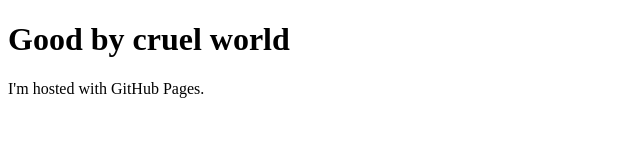
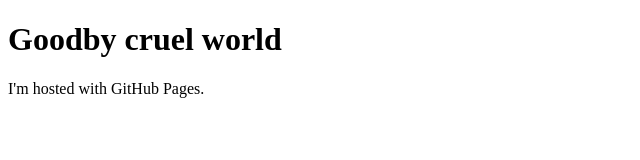
Before and after one commit to marcin-wysmulek/DSP2017, a plain HTML site: page docs/index.html in a window 1280 px wide. Shown: the whole page, without its empty margins (0-640 px from the left). Drawn offline with Linux system fonts and the light colour scheme.

Commit message:
Update index.html

```diff
--- a/docs/index.html
+++ b/docs/index.html
@@ -1,7 +1,7 @@
 <!DOCTYPE html>
 <html>
 <body>
-<h1>Good by cruel world</h1>
+<h1>Goodby cruel world</h1>
 <p>I'm hosted with GitHub Pages.</p>
 </body>
 </html>
```
